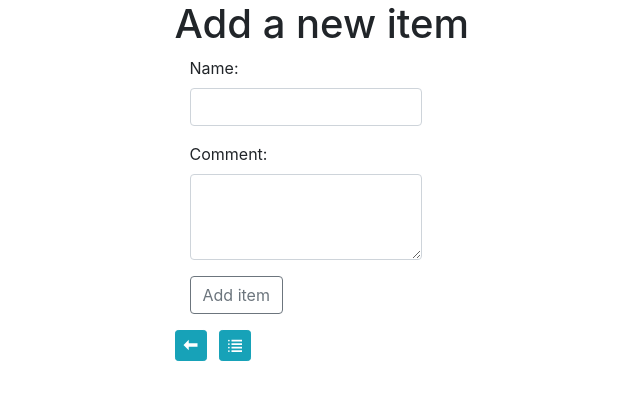
After one commit to rodionovsasha/ShoppingListDjango, a Django app: page /itemsList/1/item/add/ in a window 1280 px wide. The commit adds this page. Shown: the top 400 px of the page, without its empty margins (203-843 px from the left). Run offline with Django 3.2, Linux system fonts and the light colour scheme; some libraries are stand-ins or nearby versions.

Commit message:
Add creating and deleting item

```diff
--- a/shoppinglist/forms.py
+++ b/shoppinglist/forms.py
@@ -1,9 +1,15 @@
 from django import forms
 
-from .models import ItemsList
+from .models import ItemsList, Item
 
 
 class ItemsListForm(forms.ModelForm):
     class Meta:
         model = ItemsList
         fields = ('name',)
+
+
+class ItemForm(forms.ModelForm):
+    class Meta:
+        model = Item
+        fields = ('name', 'comment',)
--- a/shoppinglist/models.py
+++ b/shoppinglist/models.py
@@ -10,8 +10,8 @@ class ItemsList(models.Model):
 
 class Item(models.Model):
     name = models.CharField(max_length=50)
-    comment = models.CharField(max_length=255)
-    is_bought = models.BooleanField()
+    comment = models.CharField(max_length=255, blank=True, null=True)
+    is_bought = models.BooleanField(default=False)
     items_list = models.ForeignKey(ItemsList, on_delete=models.CASCADE, verbose_name="List of items")
 
     def __str__(self):
--- /dev/null
+++ b/shoppinglist/templates/shoppinglist/add_item.html
@@ -0,0 +1,43 @@
+{% extends 'shoppinglist/layout.html' %}
+
+{% block title %}Add a new item{% endblock %}
+
+{% block content %}
+<h1>Add a new item</h1>
+<form method="post" class="form-horizontal">
+    {% csrf_token %}
+    <div class="form-group">
+        <label for="name" class="col-sm-2 control-label">Name:</label>
+        <div class="col-sm-6">
+            <input type="text" id="name" name="name" class="form-control"/>
+            {% if form.errors.name %}
+                <small class="text-danger">{{ form.errors.name.as_text }}</small>
+            {% endif %}
+        </div>
+    </div>
+    <div class="form-group">
+        <label for="comment" class="col-sm-2 control-label">Comment:</label>
+        <div class="col-sm-6">
+            <textarea id="comment" name="comment" rows="3" class="form-control"></textarea>
+        </div>
+    </div>
+    <div class="form-group">
+        <div class="col-sm-offset-2 col-sm-10">
+            <input type="submit" value="Add item" class="btn btn-outline-secondary"/>
+        </div>
+    </div>
+</form>
+
+<ul class="list-inline">
+    <li class="list-inline-item">
+        <a href="{% url 'items_list' id=1 %}" class="btn btn-info btn-sm" role="button" data-toggle="tooltip" data-placement="bottom" title="Back to the list">
+            <span class="oi oi-arrow-thick-left"></span>
+        </a>
+    </li>
+    <li class="list-inline-item">
+        <a href="/" class="btn btn-info btn-sm" role="button" data-toggle="tooltip" data-placement="bottom" title="All lists">
+            <span class="oi oi-list"></span>
+        </a>
+    </li>
+</ul>
+{% endblock %}
--- a/shoppinglist/templates/shoppinglist/item.html
+++ b/shoppinglist/templates/shoppinglist/item.html
@@ -61,7 +61,7 @@
         </a>
     </li>
     <li class="list-inline-item">
-        <a href="/item/delete?id=item.id&listId=item.itemsList.id" onclick="return confirm('Are you sure you want to delete this item?')" class="btn btn-danger btn-sm" role="button" data-toggle="tooltip" data-placement="bottom" title="Delete item">
+        <a href="{% url 'delete_item' list_id=item.items_list.id id=item.id %}" onclick="return confirm('Are you sure you want to delete this item?')" class="btn btn-danger btn-sm" role="button" data-toggle="tooltip" data-placement="bottom" title="Delete item">
             <span class="oi oi-x"></span>
         </a>
     </li>
--- a/shoppinglist/urls.py
+++ b/shoppinglist/urls.py
@@ -5,8 +5,12 @@ from . import views
 urlpatterns = [
     url(r'^$', views.index, name='index'),
     url(r'^itemsList/(?P<id>\d+)/$', views.get_items_list, name='items_list'),
-    url(r'^item/(?P<id>\d+)/$', views.get_item, name='item'),
     url(r'^itemsList/add/$', views.add_items_list, name='add_items_list'),
     url(r'^itemsList/(?P<id>\d+)/edit/$', views.edit_items_list, name='edit_items_list'),
     url(r'^itemsList/(?P<id>\d+)/delete/$', views.delete_items_list, name='delete_items_list'),
+    url(r'^itemsList/(?P<list_id>\d+)/item/(?P<id>\d+)/$', views.get_item, name='item'),
+    url(r'^itemsList/(?P<list_id>\d+)/item/add/$', views.add_item, name='add_item'),
+    url(r'^itemsList/(?P<list_id>\d+)/item/(?P<id>\d+)/edit/$', views.edit_item, name='edit_item'),
+    url(r'^itemsList/(?P<list_id>\d+)/item/(?P<id>\d+)/delete/$', views.delete_item, name='delete_item'),
+    url(r'^itemsList/(?P<list_id>\d+)/item/(?P<id>\d+)/buy/$', views.buy_item, name='buy_item'),
 ]
--- a/shoppinglist/views.py
+++ b/shoppinglist/views.py
@@ -1,6 +1,6 @@
 from django.shortcuts import render, get_object_or_404, redirect
 
-from .forms import ItemsListForm
+from .forms import ItemsListForm, ItemForm
 from .models import ItemsList, Item
 
 
@@ -13,11 +13,6 @@ def get_items_list(request, id):
     items_list = get_object_or_404(ItemsList, pk=id)
     items = items_list.item_set.all().order_by('is_bought', 'name')
     return render(request, 'shoppinglist/items_list.html', {'list': items_list, 'items': items})
-
-
-def get_item(request, id):
-    item = get_object_or_404(Item, pk=id)
-    return render(request, 'shoppinglist/item.html', {'item': item})
 
 
 def add_items_list(request):
@@ -51,3 +46,51 @@ def delete_items_list(request, id):
     items_list = get_object_or_404(ItemsList, pk=id)
     items_list.delete()
     return redirect('index')
+
+
+def get_item(request, list_id, id):
+    item = get_object_or_404(Item, pk=id)
+    return render(request, 'shoppinglist/item.html', {'item': item})
+
+
+def add_item(request, list_id):
+    print(request)
+    if request.method == "POST":
+        form = ItemForm(request.POST)
+        if form.is_valid():
+            item = form.save(commit=False)
+            item.items_list = get_object_or_404(ItemsList, pk=list_id)
+            item.save()
+            return redirect('item', list_id=list_id, id=item.id)
+        else:
+            return render(request, 'shoppinglist/add_item.html',  {'form': form})
+    else:
+        form = ItemForm()
+        return render(request, 'shoppinglist/add_item.html', {'form': form})
+
+
+def edit_item(request, list_id, id):
+    item = get_object_or_404(Item, pk=id)
+    if request.method == "POST":
+        form = ItemForm(request.POST, instance=item)
+        if form.is_valid():
+            form.save()
+            return redirect('item', id=id)
+        else:
+            return render(request, 'shoppinglist/edit_item.html',  {'form': form})
+    else:
+        form = ItemForm(instance=item)
+        return render(request, 'shoppinglist/edit_item.html', {'form': form})
+
+
+def delete_item(request, list_id, id):
+    item = get_object_or_404(Item, pk=id)
+    item.delete()
+    return redirect('items_list', id=list_id)
+
+
+def buy_item(request, list_id, id):
+    item = get_object_or_404(Item, pk=id)
+    item.is_bought = not item.is_bought
+    item.save()
+    return redirect('items_list', id=list_id)
```
Also changed, not shown: shoppinglist/templates/shoppinglist/items_list.html (+5 -5 lines).
